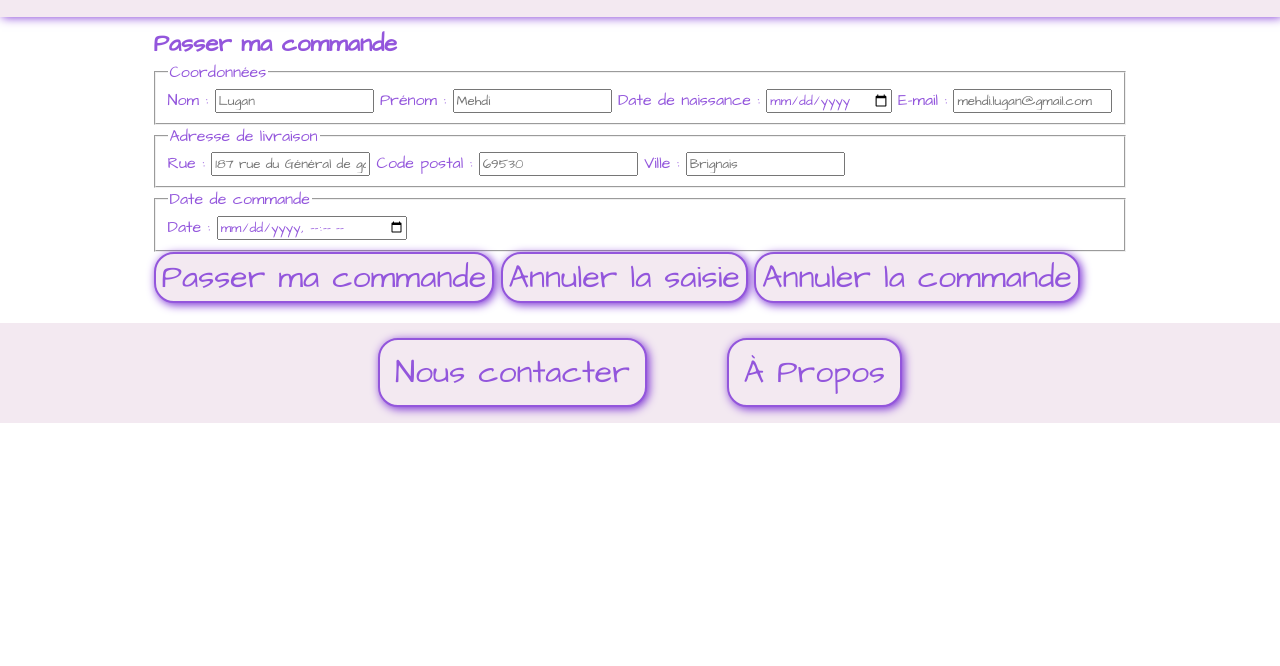
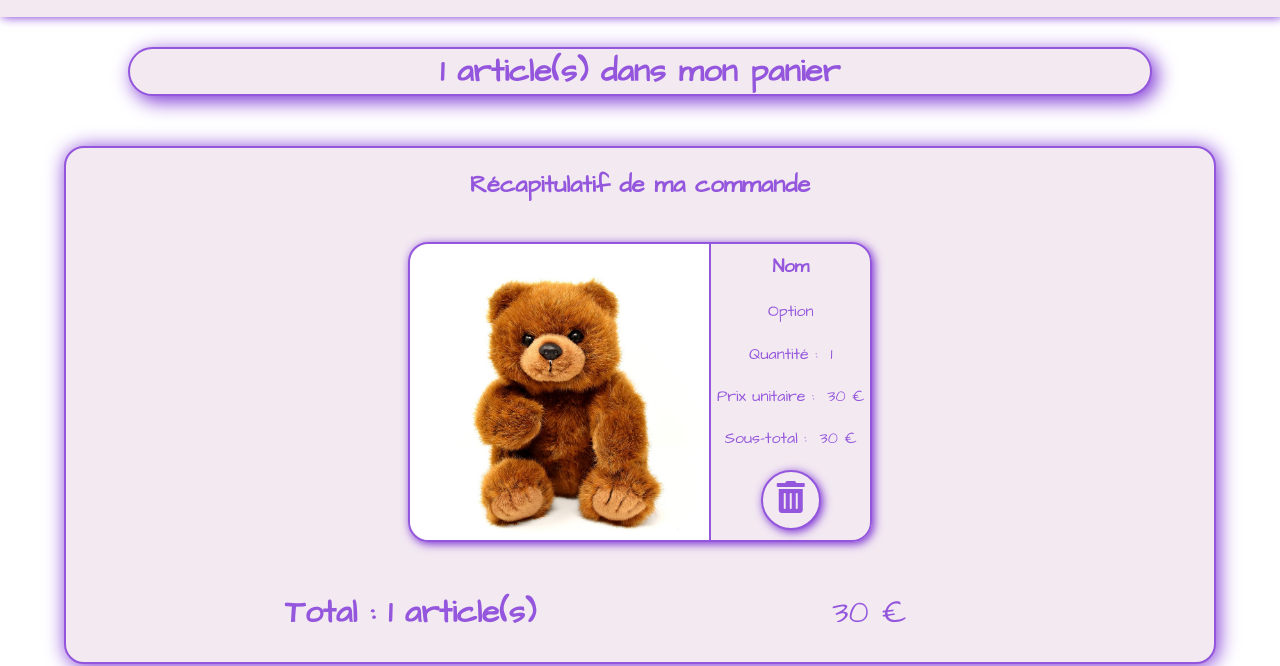
Before and after one commit to aztharoths/MehdiLugan_5_21022021, a website: page front-end/pages/mon-panier.html in a window 1280 px wide. Shown: the part 129-795 px from the top of the page. Drawn offline with Linux system fonts and the light colour scheme.

Commit message:
add html n css for shoping list recap

```diff
--- /dev/null
+++ b/front-end/js/panier.js
@@ -0,0 +1,3 @@
+//Récupération des données du localstorage pour le tableau "savedItem"
+const savedItems = JSON.parse(localStorage.getItem("savedItem"));
+console.log(savedItems);
--- a/front-end/pages/mon-panier.html
+++ b/front-end/pages/mon-panier.html
@@ -9,12 +9,15 @@
       href="https://fonts.googleapis.com/css2?family=Architects+Daughter&display=swap"
       rel="stylesheet"
     />
+    <link
+      rel="stylesheet"
+      href="https://use.fontawesome.com/releases/v5.15.2/css/all.css"
+      integrity="sha384-vSIIfh2YWi9wW0r9iZe7RJPrKwp6bG+s9QZMoITbCckVJqGCCRhc+ccxNcdpHuYu"
+      crossorigin="anonymous"
+    />
     <link rel="stylesheet" href="../css/style.css" />
+    <script src="../js/panier.js" defer></script>
 
-    <script
-      src="https://kit.fontawesome.com/8290091d9c.js"
-      crossorigin="anonymous"
-    ></script>
     <title>Orinico : Mon Panier</title>
   </head>
   <body>
@@ -35,7 +38,67 @@
         </nav>
       </header>
       <main class="main">
-        <section class="recap"></section>
+        <h1><span id="">1</span> article(s) dans mon panier</h1>
+        <section id="shoppingList" class="shopping-list">
+          <h2 class="shopping-list__heading">Récapitulatif de ma commande</h2>
+          <div id="" class="shopping-list__display-items-selected">
+            <figure
+              class="shopping-list__display-items-selected__items-selected"
+              id=""
+            >
+              <img
+                class="shopping-list__display-items-selected__items-selected__img"
+                src="../../back-end/images/teddy_1.jpg"
+                alt=""
+              />
+              <figcaption
+                class="shopping-list__display-items-selected__items-selected__desc"
+              >
+                <h3
+                  class="shopping-list__display-items-selected__items-selected__desc__name"
+                  id=""
+                >
+                  Nom
+                </h3>
+                <p
+                  class="shopping-list__display-items-selected__items-selected__desc__option"
+                  id=""
+                >
+                  Option
+                </p>
+                <p
+                  class="shopping-list__display-items-selected__items-selected__desc__amount"
+                >
+                  Quantité :&nbsp; <span id="">1</span>
+                </p>
+                <p
+                  class="shopping-list__display-items-selected__items-selected__desc__price-u"
+                >
+                  Prix unitaire :&nbsp; <span id="">30</span>&nbsp;€
+                </p>
+                <p
+                  class="shopping-list__display-items-selected__items-selected__desc__price-t"
+                >
+                  Sous-total :&nbsp; <span id="">30</span>&nbsp;€
+                </p>
+                <button
+                  class="shopping-list__display-items-selected__items-selected__desc__btn btn"
+                >
+                  <i class="fas fa-trash-alt"></i>
+                </button>
+              </figcaption>
+            </figure>
+          </div>
+
+          <div class="shopping-list__total">
+            <h3 class="shopping-list__total__heading">
+              Total :&nbsp;<span>1</span>&nbsp;article(s)
+            </h3>
+            <p class="shopping-list__total__price">
+              <span id="">30</span>&nbsp;€
+            </p>
+          </div>
+        </section>
         <section class="formulaire">
           <h2>Passer ma commande</h2>
           <form action="./mon-panier.html" method="POST">
--- a/front-end/sass/pages/_mon-panier.scss
+++ b/front-end/sass/pages/_mon-panier.scss
@@ -1,63 +1,56 @@
-.item {
-  @include size(70%, 800px);
-  border: 3px solid $clr-primary;
+.shopping-list {
+  margin-top: 30px;
+  width: 90%;
+  border: 2px solid $clr-primary;
   border-radius: 20px;
+  box-shadow: 2px 2px 20px lightness-shift($clr-primary);
+  background-color: $clr-secondary;
   @include center;
   flex-direction: column;
-  box-shadow: 2px 2px 20px lightness-shift($clr-primary);
+  &__heading {
+    padding: 20px;
+  }
+  &__display-items-selected {
+    width: 90%;
+    display: flex;
+    flex-wrap: wrap;
+    justify-content: space-around;
+    &__items-selected {
+      display: flex;
+      @include size(45%, 300px);
+      border: solid 2px $clr-primary;
+      margin: 20px 0;
+      border-radius: 20px;
+      box-shadow: 2px 2px 10px lightness-shift($clr-primary);
       &__img {
-    @include size(100%, 60%);
+        @include size(65%, 100%);
+        border-radius: 20px 0 0 20px;
         object-fit: cover;
-    border-radius: 20px 20px 0 0;
       }
       &__desc {
-    @include size(100%, 40%);
+        @include size(35%, 100%);
+        border-left: 2px solid $clr-primary;
         display: flex;
-    flex-wrap: wrap;
-    border-top: 3px solid $clr-primary;
-    &__heading {
-      @include size(100%, 25%);
-      @include center;
-      font-size: 2rem;
-    }
-    &__txt {
-      @include size(100%, 25%);
-      font-size: 1.5rem;
-      padding: 0px 10px;
-      text-align: center;
-    }
-    &__options {
-      @include size(50%);
-      font-size: 1.5rem;
-      display: flex;
-      flex-wrap: wrap;
+        flex-direction: column;
+        justify-content: space-around;
         align-items: center;
-      &__name {
-        font-size: 2rem;
-        @include size(50%, 25%);
-        padding-left: 50px;
-      }
-      &__selector {
-        font-size: 1.5rem;
-        border: 2px solid $clr-primary;
-        border-radius: 20px;
-        @include size(50%, 25%);
-        &__selection {
+        &__btn {
+          @include size(60px);
+          border-radius: 50%;
         }
       }
+    }
+  }
+  &__total {
+    @include size(80%, 100px);
+    display: flex;
+    justify-content: space-around;
+    align-items: center;
+    &__heading,
     &__price {
-        @include size(100%, 50%);
+      @include size(40%, 50%);
       @include center;
       font-size: 2rem;
     }
   }
-
-    &__btn-div {
-      @include center;
-      @include size(50%);
-      &__btn {
-        padding: 0 20px;
 }
-    }
-  }
-}
--- a/front-end/sass/pages/_produit.scss
+++ b/front-end/sass/pages/_produit.scss
@@ -2,35 +2,66 @@
   @include center;
   width: 100%;
   margin: 20px 0;
-  &__item {
-    margin: 20px 0;
+}
+.item {
+  @include size(70%, 800px);
+  border: 3px solid $clr-primary;
+  border-radius: 20px;
   @include center;
-    @include size(70%, 350px);
-    border: 3px solid $clr-primary;
-    background-color: $clr-secondary;
-    border-radius: 20px;
-    box-shadow: 2px 2px 10px lightness-shift($clr-primary);
+  flex-direction: column;
+  box-shadow: 2px 2px 20px lightness-shift($clr-primary);
   &__img {
-      @include size(40%, 100%);
+    @include size(100%, 60%);
     object-fit: cover;
-      border-radius: 20px 0 0 20px;
+    border-radius: 20px 20px 0 0;
   }
   &__desc {
-      @include size(60%, 100%);
+    @include size(100%, 40%);
     display: flex;
-      flex-direction: column;
-      align-items: center;
-      justify-content: space-evenly;
+    flex-wrap: wrap;
+    border-top: 3px solid $clr-primary;
     &__heading {
-        font-size: 2.5rem;
+      @include size(100%, 25%);
+      @include center;
+      font-size: 2rem;
     }
     &__txt {
+      @include size(100%, 25%);
       font-size: 1.5rem;
+      padding: 0px 10px;
       text-align: center;
     }
+    &__options {
+      @include size(50%);
+      font-size: 1.5rem;
+      display: flex;
+      flex-wrap: wrap;
+      align-items: center;
+      &__name {
+        font-size: 2rem;
+        @include size(50%, 25%);
+        padding-left: 50px;
+      }
+      &__selector {
+        font-size: 1.5rem;
+        border: 2px solid $clr-primary;
+        border-radius: 20px;
+        @include size(50%, 25%);
+        &__selection {
+        }
+      }
+      &__price {
+        @include size(100%, 50%);
+        @include center;
+        font-size: 2rem;
+      }
+    }
+
+    &__btn-div {
+      @include center;
+      @include size(50%);
       &__btn {
-        width: 50%;
-        @include center;
+        padding: 0 20px;
       }
     }
   }
```
Also changed, not shown: front-end/css/style.css, 1 other file. Lines whose indentation alone changed are shown as unchanged.
